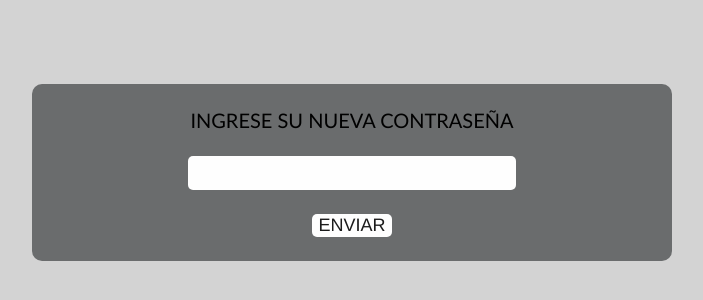
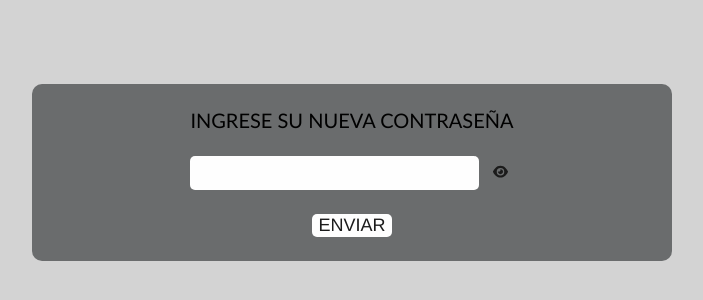
Before and after one commit to MBareiro/HoraBus, a React (Vite) app in the folder frontend/: page /reset-password/1 in a window 1280 px wide. Shown: the part 228-528 px from the top of the page, without its empty margins (288-991 px from the left). Built offline with nearby package versions, Linux system fonts and the light colour scheme.

Commit message:
show password

```diff
--- a/frontend/src/components/login/Login.css
+++ b/frontend/src/components/login/Login.css
@@ -53,7 +53,7 @@
     justify-content: flex-start;
   }
   .input-login{
-    width: 140%;
+    width: 100%;
     height: 4vh;
     border-radius:5px;
     border: none;
@@ -109,6 +109,20 @@
   .login-button:hover{
     background-color: #b3b3b3;
   }
+  .conteiner-input-password{
+    display: flex;
+    flex-direction: row;
+    width: 100%;
+  }
+  .eye-button{
+    margin-top: 0.1vh;
+    height: 4vh;
+    margin-left: 1vh;
+    cursor: pointer;
+    color:#1b1b1b;
+    background-color:transparent;
+    border: none;
+  }
   @media (max-width: 450px) {
     .modal-login {
       width: 80%;
--- a/frontend/src/components/login/Login.jsx
+++ b/frontend/src/components/login/Login.jsx
@@ -1,6 +1,6 @@
 import Modal from 'react-modal'
 import { FontAwesomeIcon } from "@fortawesome/react-fontawesome";
-import { faXmark} from "@fortawesome/free-solid-svg-icons";
+import { faXmark, faEye} from "@fortawesome/free-solid-svg-icons";
 import { useState, useEffect } from 'react';
 import './Login.css'
 import { useDispatch, useSelector } from 'react-redux';
@@ -12,6 +12,8 @@ export const Login = ({isOpen, closeModal}) => {
 const navigate = useNavigate()
 const access = useSelector((state) => state.operador.access)
 const dispatch = useDispatch()
+
+const [showPassword, setShowPassword] = useState(false)
 
 const handleCloseModal = () => {
     closeModal(false);
@@ -43,6 +45,12 @@ if(access){
 const handleClick = () => {
 navigate("/recoverPassword")
 }
+
+const handleShowPassword = () => {
+    showPassword ?
+    setShowPassword(false)
+    : setShowPassword(true)
+}
     return(
         <Modal
         isOpen={isOpen}
@@ -72,14 +80,21 @@ navigate("/recoverPassword")
                         <label className="label-login">
                             CONTRASEÑA
                         </label>
+                        <div className='conteiner-input-password'>
                         <input
-                         type="password"
+                         type={showPassword ? "text" : "password"}
                          name="password"
                          id="password"
                          onChange={handleChange}
                          value={loginForm.password}
                          className='input-login'>
                         </input>
+                        <button className='eye-button'
+                        type='button'
+                        onClick={handleShowPassword}>
+                        <FontAwesomeIcon icon={faEye} />
+                        </button>
+                        </div>
                     </form>
                 </div>
                 <div className='conteiner-buttons-login'>
--- a/frontend/src/components/operador/resetPassword/ResetPassword.jsx
+++ b/frontend/src/components/operador/resetPassword/ResetPassword.jsx
@@ -5,22 +5,25 @@ import { getNewPassword } from "../../../redux/actions/operadorActions/operadorA
 import { setRecoverPassword, setSignIn } from "../../../redux/slices/operadorSlice";
 import "./ResetPassword.css"
 import loadingGif from '../../../pictures/loading.gif'
+import { FontAwesomeIcon } from "@fortawesome/react-fontawesome";
+import {faEye} from "@fortawesome/free-solid-svg-icons";
 
 export const ResetPassword = () => {
     const { token } = useParams();
-    const dispatch =  useDispatch()
+    const dispatch = useDispatch()
     const recoverPassword = useSelector((state) => state.operador.recoverPassword)
     const navigate = useNavigate()
 
     const [message, setMessage] = useState("")
     const [showLoadinGif, setShowLoadinGif] = useState(false)
+    const [showPassword, setShowPassword] = useState(false)
 
-    const [newPassword, setNewPassword]= useState({
+    const [newPassword, setNewPassword] = useState({
         newPassword: "",
         token: token
     })
 
-    const handleChange = ({target}) => {
+    const handleChange = ({ target }) => {
         setNewPassword((prevForm) => ({
             ...prevForm,
             [target.name]: target.value
@@ -43,20 +46,33 @@ export const ResetPassword = () => {
         navigate("/")
     }
 
-    return(
+    const handleShowPassword = () => {
+        showPassword ?
+        setShowPassword(false)
+        : setShowPassword(true)
+    }
+
+    return (
         <div className="conteiner-reset-password">
             <div className="conteiner-form-reset">
                 <form className="conteiner-form">
                     <label className="label-reset">INGRESE SU NUEVA CONTRASEÑA</label>
+                    <div className='conteiner-input-password'>
                     <input
-                type="password"
+                       type={showPassword ? "text" : "password"}
                         name="newPassword"
                         id="newPassword"
                         onChange={handleChange}
                         value={newPassword.newPassword}
                         className="input-recover"></input>
+                    <button className='eye-button'
+                        type='button'
+                        onClick={handleShowPassword}>
+                        <FontAwesomeIcon icon={faEye} />
+                    </button>
+                    </div>
                 </form>
-            <button onClick={handleNewPassword}  className="button-recover">ENVIAR</button>
+                <button onClick={handleNewPassword} className="button-recover">ENVIAR</button>
                 {showLoadinGif && <img src={loadingGif} alt="Cargando..." className="loading-gif-recover" />}
                 {message &&
                     <div className="conteiner-form-reset">
```
Lines whose indentation alone changed are shown as unchanged.
